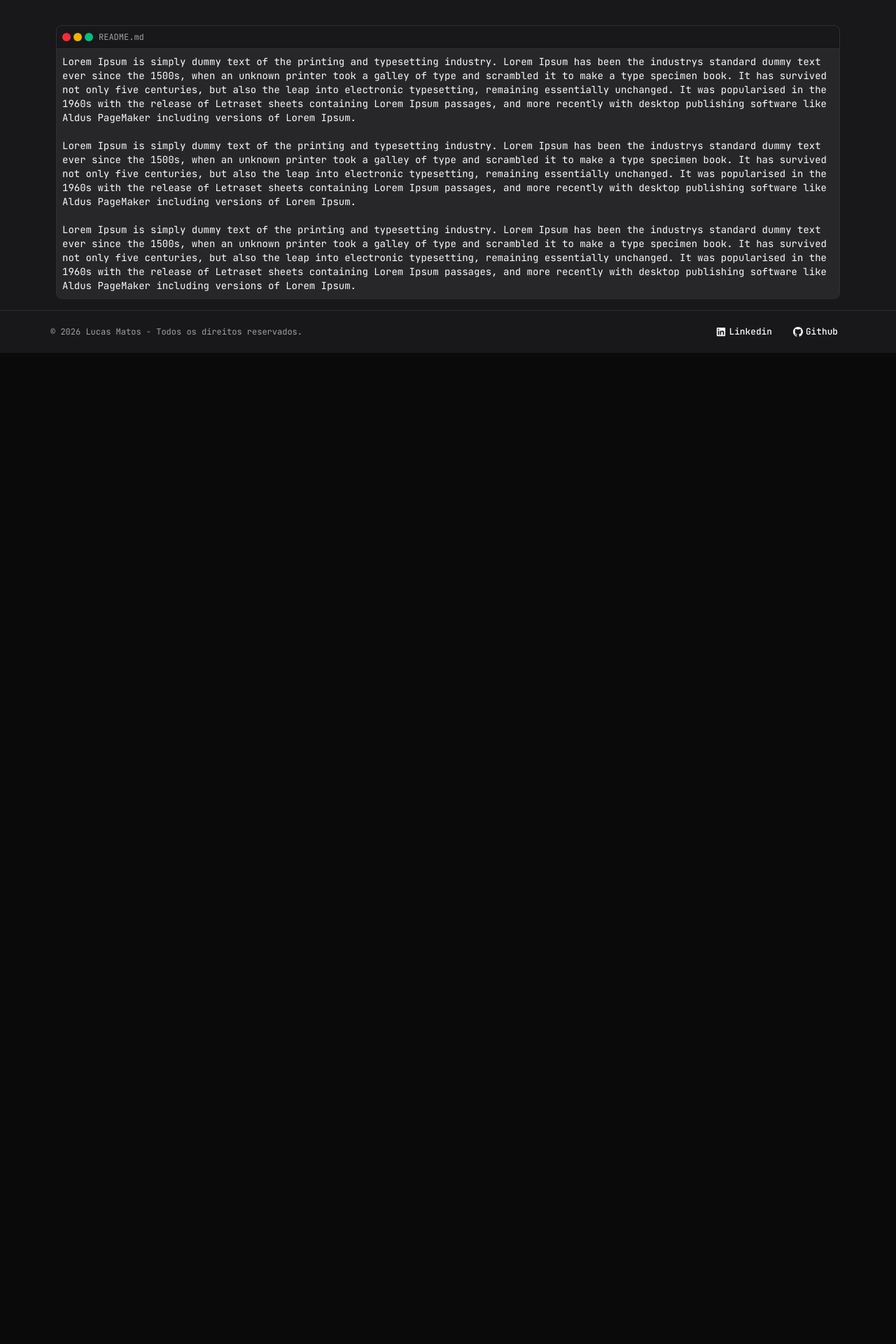
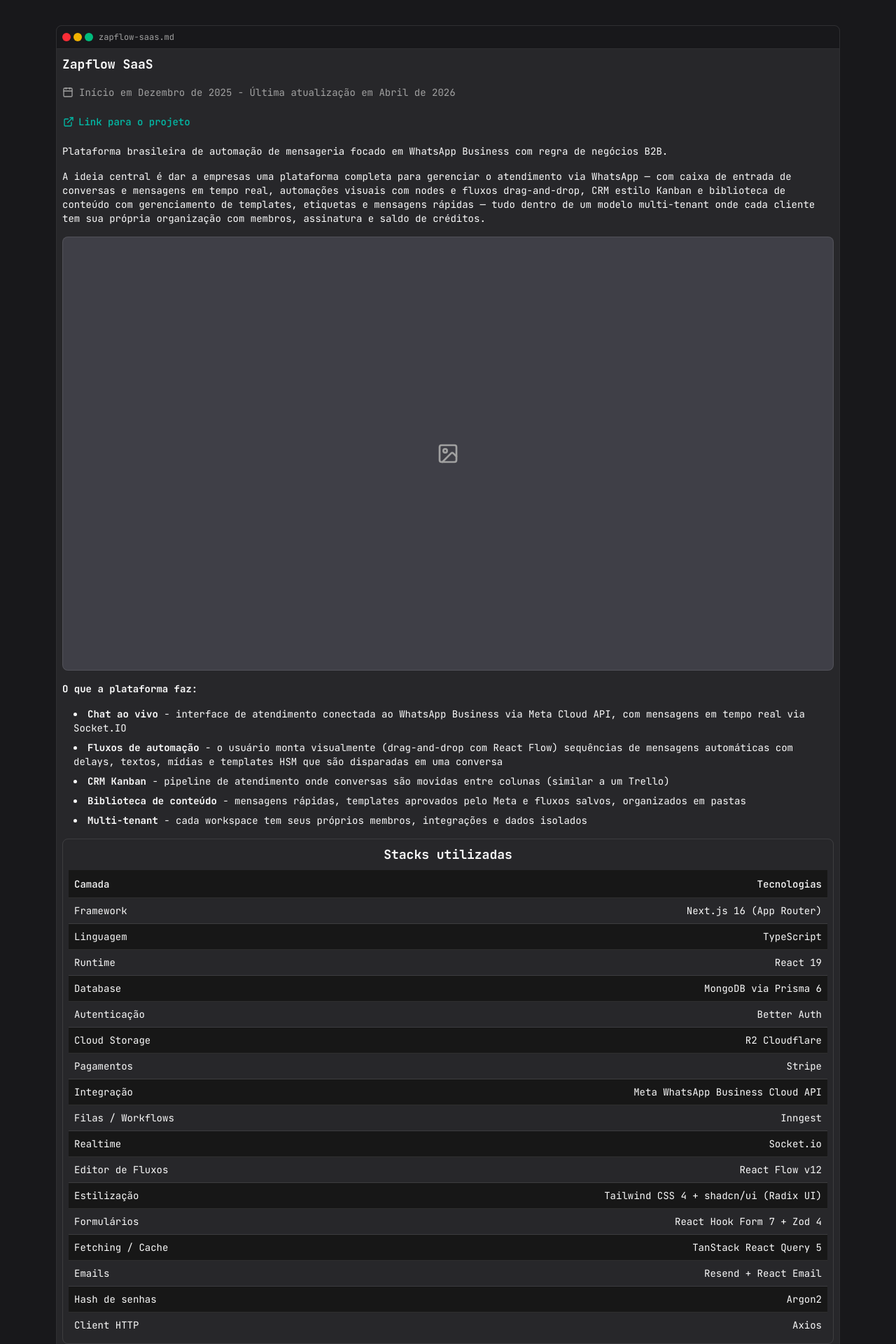
Before and after one commit to Lucasmm016/lucas-profile, a Next.js app: page / in a window 1280 px wide. Shown: the part 1540-3460 px from the top of the page at 70% size. Before the commit the page ends 2044 px from the top, so only its background shows below. Built offline with nearby package versions, Linux system fonts and the light colour scheme.

Commit message:
feat: adiciona projeto zapflow-saas ao portfólio;

```diff
--- a/app/page.tsx
+++ b/app/page.tsx
@@ -6,6 +6,7 @@
 import { Header } from '@/components/Header'
 import Github from '@/components/icons/Github'
 import Linkedin from '@/components/icons/Linkedin'
+import { ZapflowSaas } from '@/components/projects/zapflow-saas'
 import { Button } from '@/components/ui/button'
 
 export default function Home() {
@@ -75,6 +76,17 @@
 
 					<section className="w-full flex flex-col gap-10">
 						<div className="flex flex-col gap-2">
+							<h3 className="text-primary text-xl font-bold">Portfólio</h3>
+							<p className="text-muted-foreground text-sm">
+								Conheça alguns dos meus projetos mais recentes
+							</p>
+						</div>
+
+						<ZapflowSaas />
+					</section>
+
+					<section className="w-full flex flex-col gap-10">
+						<div className="flex flex-col gap-2">
 							<h3 className="text-primary text-xl font-bold">Stacks utilizadas</h3>
 							<p className="text-muted-foreground text-sm">
 								Conheça as stacks que eu utilizo em meus projetos
--- /dev/null
+++ b/components/projects/zapflow-saas/StackTable.tsx
@@ -0,0 +1,100 @@
+import {
+	Table,
+	TableBody,
+	TableCell,
+	TableHead,
+	TableHeader,
+	TableRow,
+} from '@/components/ui/table'
+
+const items = [
+	{
+		layer: 'Framework',
+		technologies: 'Next.js 16 (App Router)',
+	},
+	{
+		layer: 'Linguagem',
+		technologies: 'TypeScript',
+	},
+	{
+		layer: 'Runtime',
+		technologies: 'React 19',
+	},
+	{
+		layer: 'Database',
+		technologies: 'MongoDB via Prisma 6',
+	},
+	{
+		layer: 'Autenticação',
+		technologies: 'Better Auth',
+	},
+	{
+		layer: 'Cloud Storage',
+		technologies: 'R2 Cloudflare',
+	},
+	{
+		layer: 'Pagamentos',
+		technologies: 'Stripe',
+	},
+	{
+		layer: 'Integração',
+		technologies: 'Meta WhatsApp Business Cloud API',
+	},
+	{
+		layer: 'Filas / Workflows',
+		technologies: 'Inngest',
+	},
+	{
+		layer: 'Realtime',
+		technologies: 'Socket.io',
+	},
+	{
+		layer: 'Editor de Fluxos',
+		technologies: 'React Flow v12',
+	},
+	{
+		layer: 'Estilização',
+		technologies: 'Tailwind CSS 4 + shadcn/ui (Radix UI)',
+	},
+	{
+		layer: 'Formulários',
+		technologies: 'React Hook Form 7 + Zod 4',
+	},
+	{
+		layer: 'Fetching / Cache',
+		technologies: 'TanStack React Query 5',
+	},
+	{
+		layer: 'Emails',
+		technologies: 'Resend + React Email',
+	},
+	{
+		layer: 'Hash de senhas',
+		technologies: 'Argon2',
+	},
+	{
+		layer: 'Client HTTP',
+		technologies: 'Axios',
+	},
+]
+
+export function StackTable() {
+	return (
+		<Table>
+			<TableHeader>
+				<TableRow className="text-sm bg-card">
+					<TableHead>Camada</TableHead>
+					<TableHead className="text-right">Tecnologias</TableHead>
+				</TableRow>
+			</TableHeader>
+			<TableBody>
+				{items.map((stack, index) => (
+					<TableRow key={index} className="text-sm even:bg-card">
+						<TableCell>{stack.layer}</TableCell>
+						<TableCell className="text-right">{stack.technologies}</TableCell>
+					</TableRow>
+				))}
+			</TableBody>
+		</Table>
+	)
+}
--- /dev/null
+++ b/components/projects/zapflow-saas/index.tsx
@@ -0,0 +1,70 @@
+import Link from 'next/link'
+import { Calendar, ExternalLink, Image as ImageIcon } from 'lucide-react'
+
+import { Container } from '@/components/Container'
+import { Button } from '@/components/ui/button'
+
+import { StackTable } from './StackTable'
+
+export function ZapflowSaas() {
+	return (
+		<Container title="zapflow-saas.md" className="flex flex-col gap-4 text-sm">
+			<h1 className="text-lg font-bold">Zapflow SaaS</h1>
+			<div className="flex items-center gap-2 text-muted-foreground">
+				<Calendar className="size-4" />
+				<h3 className="text-sm">
+					Início em Dezembro de 2025 - Última atualização em Abril de 2026
+				</h3>
+			</div>
+			<Link href="https://app.zapfloww.com.br" rel="noopener noreferrer" target="_blank">
+				<Button variant="link" className="p-0">
+					<ExternalLink />
+					Link para o projeto
+				</Button>
+			</Link>
+			<p>
+				Plataforma brasileira de automação de mensageria focado em WhatsApp Business com regra de
+				negócios B2B.
+			</p>
+			<p>
+				A ideia central é dar a empresas uma plataforma completa para gerenciar o atendimento via
+				WhatsApp — com caixa de entrada de conversas e mensagens em tempo real, automações visuais
+				com nodes e fluxos drag-and-drop, CRM estilo Kanban e biblioteca de conteúdo com
+				gerenciamento de templates, etiquetas e mensagens rápidas — tudo dentro de um modelo
+				multi-tenant onde cada cliente tem sua própria organização com membros, assinatura e saldo
+				de créditos.
+			</p>
+			<div className="w-full aspect-video flex items-center justify-center rounded-md border border-border bg-zinc-700">
+				<ImageIcon className="size-8 text-muted-foreground" />
+			</div>
+			<p className="font-bold">O que a plataforma faz:</p>
+			<ul className="list-disc list-inside ml-4 space-y-2">
+				<li>
+					<b>Chat ao vivo</b> - interface de atendimento conectada ao WhatsApp Business via Meta
+					Cloud API, com mensagens em tempo real via Socket.IO
+				</li>
+				<li>
+					<b>Fluxos de automação</b> - o usuário monta visualmente (drag-and-drop com React Flow)
+					sequências de mensagens automáticas com delays, textos, mídias e templates HSM que são
+					disparadas em uma conversa
+				</li>
+				<li>
+					<b>CRM Kanban</b> - pipeline de atendimento onde conversas são movidas entre colunas
+					(similar a um Trello)
+				</li>
+				<li>
+					<b>Biblioteca de conteúdo</b> - mensagens rápidas, templates aprovados pelo Meta e fluxos
+					salvos, organizados em pastas
+				</li>
+				<li>
+					<b>Multi-tenant</b> - cada workspace tem seus próprios membros, integrações e dados
+					isolados
+				</li>
+			</ul>
+			<div className="flex flex-col gap-2 border border-border rounded-md p-2">
+				<h3 className="text-lg text-center font-bold">Stacks utilizadas</h3>
+				<StackTable />
+			</div>
+		</Container>
+	)
+}
--- /dev/null
+++ b/components/ui/table.tsx
@@ -0,0 +1,116 @@
+"use client"
+
+import * as React from "react"
+
+import { cn } from "@/lib/utils"
+
+function Table({ className, ...props }: React.ComponentProps<"table">) {
+  return (
+    <div
+      data-slot="table-container"
+      className="relative w-full overflow-x-auto"
+    >
+      <table
+        data-slot="table"
+        className={cn("w-full caption-bottom text-sm", className)}
+        {...props}
+      />
+    </div>
+  )
+}
+
+function TableHeader({ className, ...props }: React.ComponentProps<"thead">) {
+  return (
+    <thead
+      data-slot="table-header"
+      className={cn("[&_tr]:border-b", className)}
+      {...props}
+    />
+  )
+}
+
+function TableBody({ className, ...props }: React.ComponentProps<"tbody">) {
+  return (
+    <tbody
+      data-slot="table-body"
+      className={cn("[&_tr:last-child]:border-0", className)}
+      {...props}
+    />
+  )
+}
+
+function TableFooter({ className, ...props }: React.ComponentProps<"tfoot">) {
+  return (
+    <tfoot
+      data-slot="table-footer"
+      className={cn(
+        "border-t bg-muted/50 font-medium [&>tr]:last:border-b-0",
+        className
+      )}
+      {...props}
+    />
+  )
+}
+
+function TableRow({ className, ...props }: React.ComponentProps<"tr">) {
+  return (
+    <tr
+      data-slot="table-row"
+      className={cn(
+        "border-b transition-colors has-aria-expanded:bg-muted/50 data-[state=selected]:bg-muted",
+        className
+      )}
+      {...props}
+    />
+  )
+}
+
+function TableHead({ className, ...props }: React.ComponentProps<"th">) {
+  return (
+    <th
+      data-slot="table-head"
+      className={cn(
+        "h-10 px-2 text-left align-middle font-medium whitespace-nowrap text-foreground [&:has([role=checkbox])]:pr-0",
+        className
+      )}
+      {...props}
+    />
+  )
+}
+
+function TableCell({ className, ...props }: React.ComponentProps<"td">) {
+  return (
+    <td
+      data-slot="table-cell"
+      className={cn(
+        "p-2 align-middle whitespace-nowrap [&:has([role=checkbox])]:pr-0",
+        className
+      )}
+      {...props}
+    />
+  )
+}
+
+function TableCaption({
+  className,
+  ...props
+}: React.ComponentProps<"caption">) {
+  return (
+    <caption
+      data-slot="table-caption"
+      className={cn("mt-4 text-sm text-muted-foreground", className)}
+      {...props}
+    />
+  )
+}
+
+export {
+  Table,
+  TableHeader,
+  TableBody,
+  TableFooter,
+  TableHead,
+  TableRow,
+  TableCell,
+  TableCaption,
+}
```
